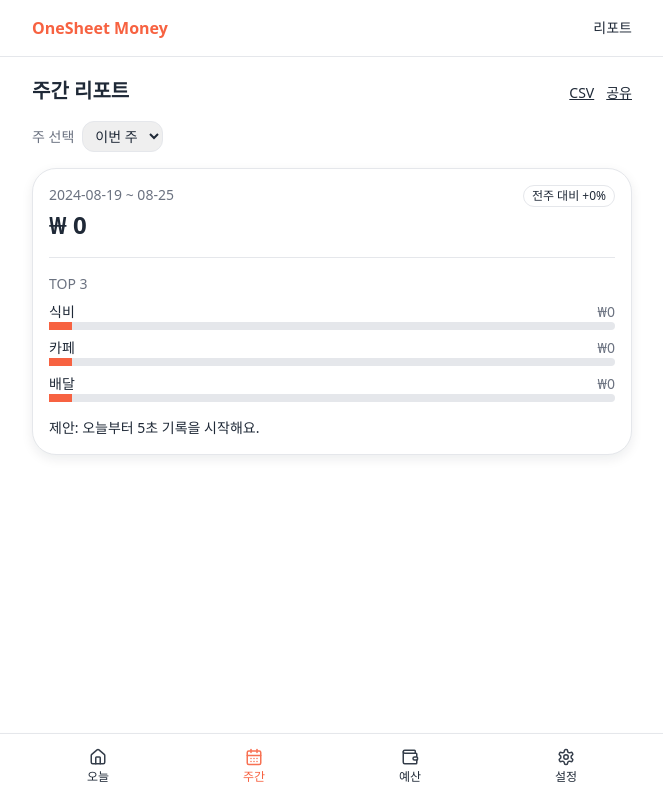
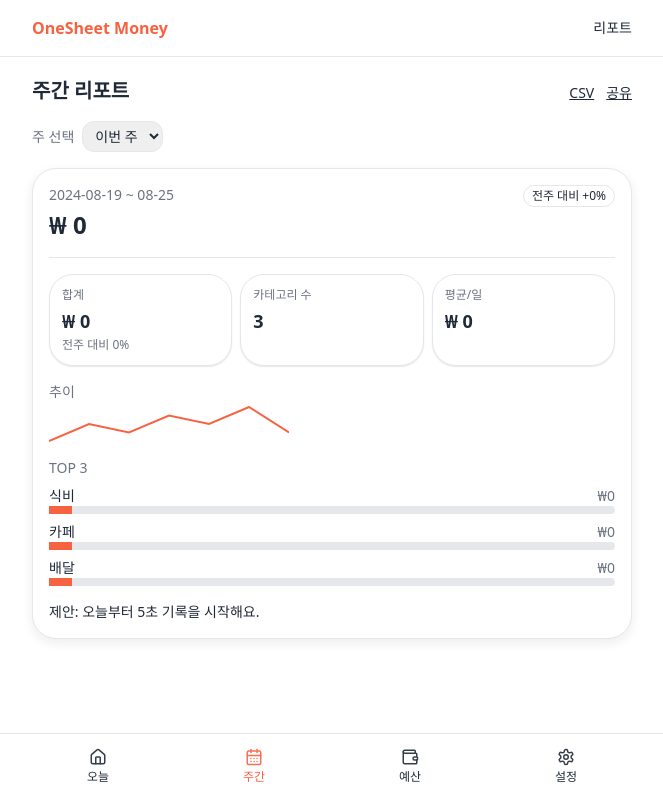
Before and after one commit to sjwoo1999/one-sheet-money, a Next.js app in the folder apps/web/: page /weekly in a window 1280 px wide. Shown: the whole page, without its empty margins (308-971 px from the left). Built offline with nearby package versions, Linux system fonts and the light colour scheme.

Commit message:
feat(web): weekly KPI and sparkline

```diff
--- a/apps/web/app/weekly/page.tsx
+++ b/apps/web/app/weekly/page.tsx
@@ -5,6 +5,8 @@ const SharePresetModal = dynamic(() => import("../../components/SharePresetModal
 import { OverspendBadge } from "../../components/OverspendBadge";
 import Link from "next/link";
 import { Card } from "../../components/Card";
+import { KpiCard } from "../../components/KpiCard";
+import { Sparkline } from "../../components/Sparkline";
 
 export default function WeeklyPage(){
   const exceededBy = 0; // TODO: bind real data
@@ -37,6 +39,15 @@ export default function WeeklyPage(){
           </div>
         </div>
         <hr className="my-4 border-border" />
+        <div className="grid grid-cols-3 gap-2 mb-4">
+          <KpiCard label="합계" value="₩ 0" delta={0} />
+          <KpiCard label="카테고리 수" value={3} />
+          <KpiCard label="평균/일" value="₩ 0" />
+        </div>
+        <div className="mb-4">
+          <div className="text-sm text-muted mb-1">추이</div>
+          <Sparkline data={[0, 2, 1, 3, 2, 4, 1]} width={240} height={36} />
+        </div>
         <div className="text-sm text-muted mb-2">TOP 3</div>
         <div className="space-y-2">
           {[{c:"식비",v:0},{c:"카페",v:0},{c:"배달",v:0}].length===0 ? (
--- /dev/null
+++ b/apps/web/components/KpiCard.tsx
@@ -0,0 +1,37 @@
+import React from "react";
+
+interface KpiCardProps extends React.HTMLAttributes<HTMLDivElement> {
+  label: string;
+  value: string | number;
+  delta?: number; // positive or negative percentage (e.g., 5 means +5%)
+}
+
+export function KpiCard({ label, value, delta, className = "", ...props }: KpiCardProps) {
+  const hasDelta = typeof delta === "number" && !Number.isNaN(delta);
+  const deltaSign = hasDelta ? (delta! > 0 ? "+" : delta! < 0 ? "" : "") : "";
+  const deltaColor = !hasDelta
+    ? "text-muted"
+    : delta! > 0
+    ? "text-[var(--ll-positive)]"
+    : delta! < 0
+    ? "text-[var(--ll-critical)]"
+    : "text-muted";
+
+  return (
+    <div
+      role="group"
+      aria-label={`${label} 지표`}
+      className={`rounded-2xl border border-border bg-surface shadow-1 p-3 ${className}`}
+      {...props}
+    >
+      <div className="text-xs text-muted mb-1">{label}</div>
+      <div className="text-lg font-semibold">{value}</div>
+      {hasDelta && (
+        <div className={`text-xs mt-0.5 ${deltaColor}`}
+             aria-label={`전주 대비 ${deltaSign}${Math.abs(delta!)}%`}>
+          전주 대비 {deltaSign}{Math.abs(delta!)}%
+        </div>
+      )}
+    </div>
+  );
+}
--- /dev/null
+++ b/apps/web/components/Sparkline.tsx
@@ -0,0 +1,41 @@
+import React from "react";
+
+interface SparklineProps extends Omit<React.SVGAttributes<SVGSVGElement>, "values"> {
+  data: number[]; // 0..1 normalized or any positive numbers
+  height?: number;
+  width?: number;
+  strokeColor?: string; // token-based color
+}
+
+export function Sparkline({
+  data,
+  height = 32,
+  width = 120,
+  strokeColor = "var(--ll-action)",
+  ...props
+}: SparklineProps) {
+  if (!data || data.length === 0) {
+    return (
+      <svg width={width} height={height} {...props} aria-hidden="true" />
+    );
+  }
+
+  const max = Math.max(...data);
+  const min = Math.min(...data);
+  const span = max - min || 1;
+  const stepX = width / Math.max(1, data.length - 1);
+
+  const points = data.map((v, i) => {
+    const x = i * stepX;
+    const y = height - ((v - min) / span) * (height - 2) - 1;
+    return `${x},${y}`;
+  });
+
+  const d = `M ${points[0]} L ${points.slice(1).join(" ")}`;
+
+  return (
+    <svg width={width} height={height} viewBox={`0 0 ${width} ${height}`} {...props}>
+      <path d={d} fill="none" stroke={strokeColor} strokeWidth={2} />
+    </svg>
+  );
+}
```
